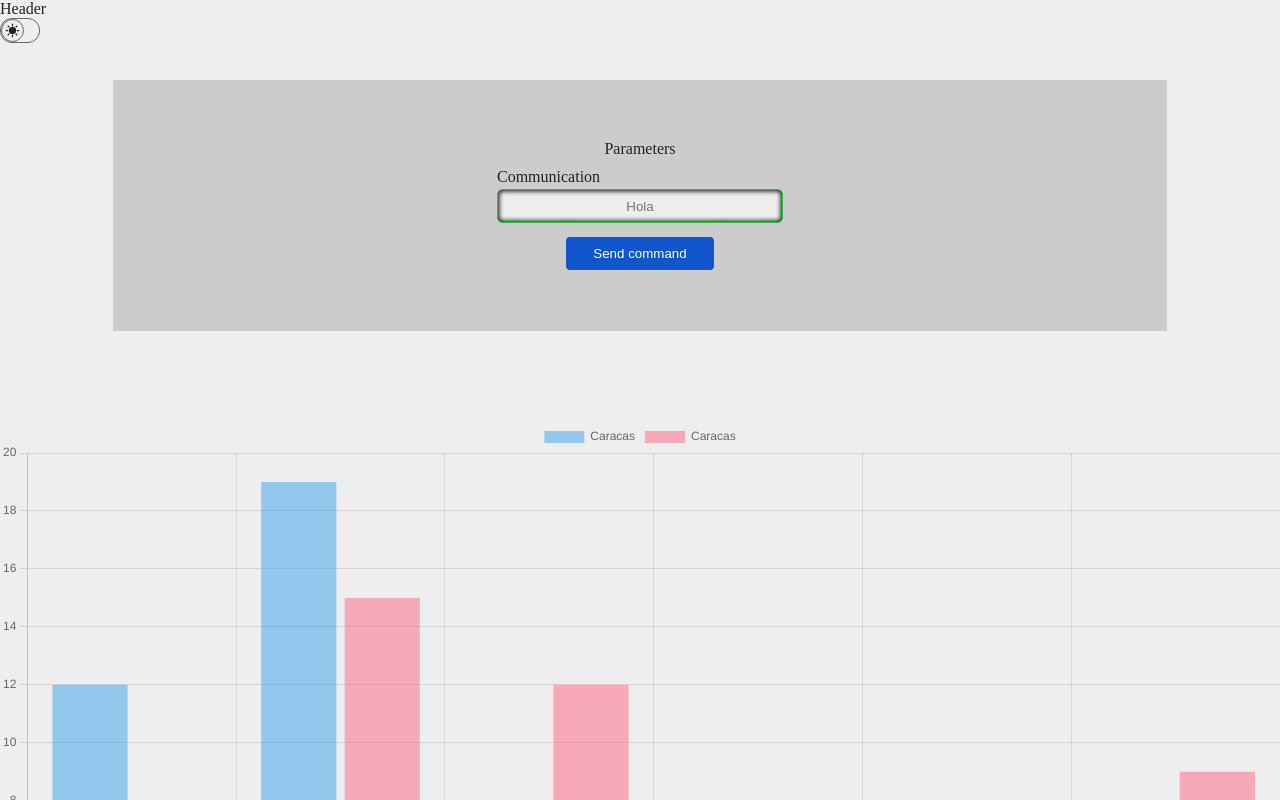
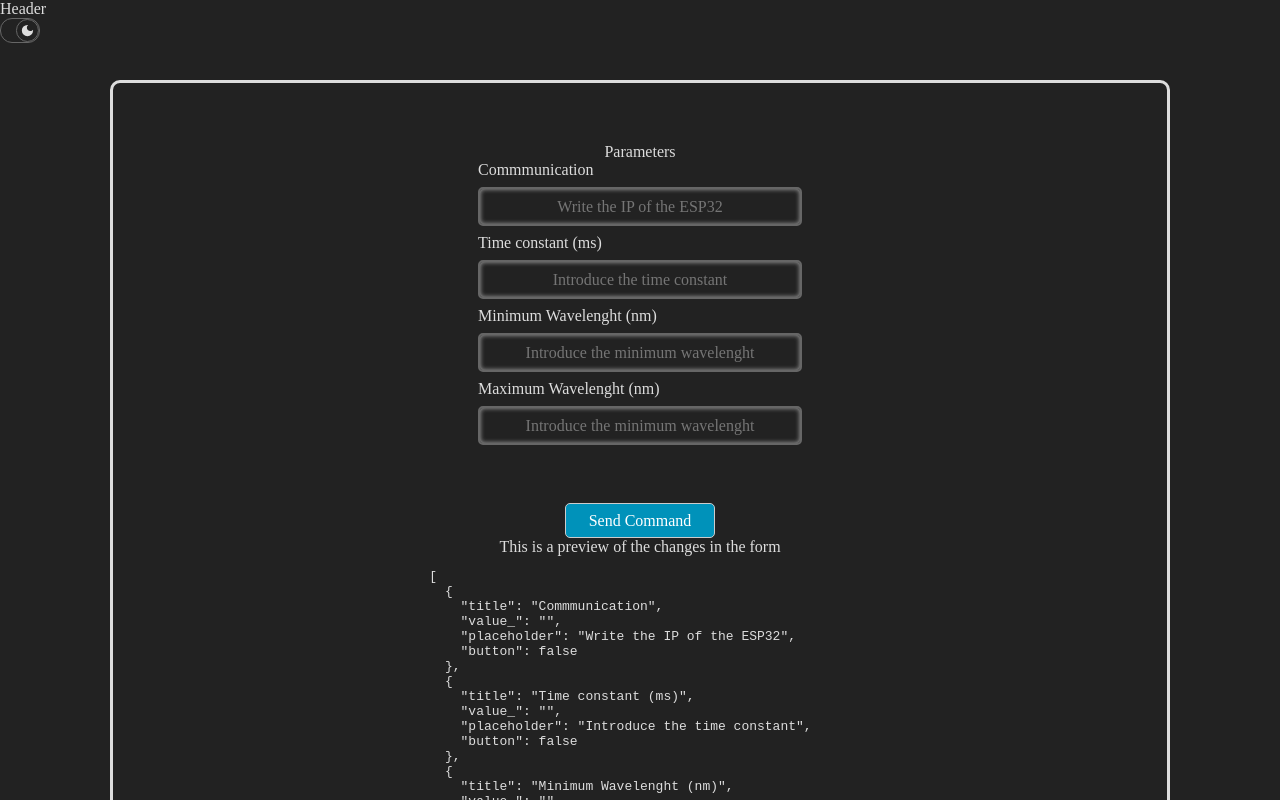
Before and after one commit to mreliflores/automatizationMonocromator, a Nuxt app in the folder frontend/: page / in a window 1280 px wide. Shown: the top 800 px of the page. Built offline with nearby package versions, Linux system fonts and the light colour scheme.

Commit message:
inputs added

```diff
--- a/frontend/app.config.ts
+++ b/frontend/app.config.ts
@@ -3,7 +3,7 @@ export default defineAppConfig({
     theme: {
       dark: true,
       colorsLight: {
-        primaryColor_: '#19CC30',
+        primaryColor_: '#19AA30',
         primaryAccentColor_: '#10DD60',
         secondaryColor_: '#1299FF',
         backgroundColor_: '#EEE',
--- a/frontend/app.vue
+++ b/frontend/app.vue
@@ -14,27 +14,57 @@
   class="all">
     <div
     class="parameters"
+    :style="backgroundColorSwitch"
     >
       <div>
         Parameters
       </div>
 
+
       <div
-      class="entries">
+      class="entries"
+      v-for="entry in entries"
+      >
+
         <div>
-          Communication
+          {{ entry.title }}
         </div>
-        <InputParam
-        :state="ip"
-        type_="text" placeholder_="Hola"/>
+        <div>
+
+          <InputParam
+          :style="entry.button ? {'width': '240px'}:{}"
+          v-model="entry.value_"
+          type_="text" :placeholder_="entry.placeholder"
+          @change="(e:any) => {
+            const input_ = e.target.value
+            entry.value_ = input_
+            console.log('o')
+          }"
+          />
+          <AtomButton
+          :style="{'margin-left': '10px'}"
+          height="35px"
+          width="70px"
+          v-if="entry.button"
+          >
+            Get IP
+          </AtomButton>
+        </div>
       </div>
 
-      <button
-      class="buttonStart"
+      <AtomButton
       @click="handleValidateButtonClick"
+      height="35px"
+      width="150px"
+      :style="{'margin-top':'50px'}"
       >
-        Send command
-      </button>
+        Send Command
+      </AtomButton>
+
+      This is a preview of the changes in the form
+      <pre>{{ JSON.stringify(entries, null, 2) }}
+      </pre>
+
     </div>
 
     <Chart />
@@ -46,13 +76,37 @@
 </template>
 
 <script lang="ts" setup>
-
+import '~/assets/css/main.css'
 
 const isDark = useIsDark().isDark
 const appConfig = useAppConfig().theme
 
-const ip = ref("");
-const tau = ref("");
+const entries = ref([
+  {
+    title: "Commmunication",
+    value_: "",
+    placeholder: 'Write the IP of the ESP32',
+    button: false
+  },
+  {
+    title: "Time constant (ms)",
+    value_: '',
+    placeholder: 'Introduce the time constant',
+    button: false
+  },
+  {
+    title: "Minimum Wavelenght (nm)",
+    value_: '',
+    placeholder: 'Introduce the minimum wavelenght',
+    button: false
+  },
+  {
+    title: "Maximum Wavelenght (nm)",
+    value_: '',
+    placeholder: 'Introduce the minimum wavelenght',
+    button: false
+  },
+])
 var ws: any;
 
 const backgroundColorSwitch = computed(() => {
@@ -72,14 +126,17 @@ function getReadings(){
     ws.send("getReadings");
 }
 
+function getIP(){
+    ws.send("getIP");
+}
+
 function onOpen(event: any) {
     console.log('Connection opened');
     getReadings();
 }
 
 function handleValidateButtonClick() {
-  let gateway = `ws://${ip.value}/ws`;
-  console.log(gateway)
+  let gateway = `ws://${entries.value[0].value_}/ws`;
   ws = new WebSocket(gateway);
   ws.onopen = onOpen;
   ws.onmessage = onMessage;
@@ -143,22 +200,17 @@ footer {
   flex-direction: column;
   align-items: center;
   background-color: #ccc;
+  border-width: 3px;
+  border-style: solid;
+  border-radius: 10px;
   width: 80%;
   padding: 60px 15px;
   margin: 30px 15px;
 }
 
 .entries {
-  margin: 10px 0;
-}
-
-.buttonStart {
-  border-radius: 5px;
-  border: 1px solid #ccc;
-  height: 35px;
-  width: 150px;
-  background-color: #1155cc;
-  color: white;
+  display: flex;
+  flex-direction: column;
 }
 
 @media (max-width: 800px) {
--- /dev/null
+++ b/frontend/assets/css/main.css
@@ -0,0 +1,18 @@
+button {
+	background: none;
+	color: inherit;
+  border: none;
+	padding: 0;
+	font: inherit;
+	cursor: pointer;
+	outline: inherit;
+}
+
+input[type="submit"], input[type="reset"], input[type="text"], input[type="number"] {
+	background: none;
+	color: inherit;
+	padding: 0;
+	font: inherit;
+	cursor: pointer;
+	outline: inherit;
+}
--- a/frontend/components/InputParam.vue
+++ b/frontend/components/InputParam.vue
@@ -1,21 +1,17 @@
 <template>
   <input
   :type="type_"
-  :value="state"
-  @input="$emit('update:modelValue', $event.target.value)"
   :placeholder="placeholder_"
   class="inputGeneral"
-  :style="switchDM">
+  :style="switchDM"
+  @blur="focused"
+  @focus="unfocused"
+  >
 </template>
 
 <script>
 export default {
   name: 'InputParam',
-    data () {
-      return {
-        dati: ""
-      }
-    },
   props: {
     type_: {
       type: String
@@ -32,7 +28,7 @@
     const appConfig = useAppConfig().theme
     return {
         isDark,
-          appConfig
+        appConfig,
     }
   },
   computed: {
@@ -41,9 +37,7 @@
       ? this.appConfig.colorsDark.backgroundColor_
       : this.appConfig.colorsLight.backgroundColor_
 
-        const borderColor = this.isDark
-        ? this.appConfig.colorsDark.primaryColor_
-        : this.appConfig.colorsLight.primaryColor_
+      const borderColor = this.appConfig.colorsLight.borderBoxColor
 
       const textColor = this.isDark
       ? this.appConfig.colorsDark.textPrimaryColor
@@ -58,6 +52,18 @@
       style['border-color'] = borderColor
 
       return style
+    },
+  },
+  methods: {
+    focused(e) {
+      e.target.style.borderColor = "";
+      e.target.style.boxShadow = "";
+    },
+    unfocused(e) {
+      const coloroxShadowFocused = this.isDark ? this.appConfig.colorsDark.primaryColor_: this.appConfig.colorsLight.primaryColor_
+
+      e.target.style.borderColor = this.isDark ? this.appConfig.colorsDark.primaryColor_: this.appConfig.colorsLight.primaryColor_
+      e.target.style.boxShadow = "inset 0 0 5px 1px "+coloroxShadowFocused
     }
   }
 }
@@ -66,16 +72,12 @@
 <style>
 input.inputGeneral {
   border-style: solid;
-  height: 30px;
-  width: 280px;
-  box-shadow: inset 0 0 5px 1px black;
+  border-width: 2px;
+  height: 35px;
+  width: 320px;
+  box-shadow: inset 0 0 5px 0 #AAA;
   border-radius: 5px;
-  border-width: 1px;
   text-align: center;
-  margin: 3px 0;
-}
-
-input.inputGeneral:focus {
-  box-shadow: inset 1px 1px 10px 1px #199930;
+  margin: 8px 0;
 }
 </style>
--- /dev/null
+++ b/frontend/components/atoms/AtomButton.vue
@@ -0,0 +1,41 @@
+<template>
+<button
+:style="switchStyleDarkMode"
+class="buttonStart"
+>
+  <slot />
+</button>
+</template>
+
+<script lang="ts" setup>
+
+var isDark = useIsDark().isDark
+var appConfig = useAppConfig().theme
+var props = defineProps({
+  height: String,
+  width: String
+})
+
+const switchStyleDarkMode = computed(() => {
+  const style: any = {
+  'width': props.width,
+  'height': props.height,
+  }
+
+
+  const backC = isDark.value ? appConfig.colorsDark.primaryColor_:appConfig.colorsLight.primaryColor_
+
+  style['background-color'] = backC
+
+  return style
+})
+
+</script>
+
+<style>
+.buttonStart {
+  border-radius: 5px;
+  border: 1px solid #ccc;
+  color: white;
+}
+</style>
--- a/frontend/composables/useIsDark.ts
+++ b/frontend/composables/useIsDark.ts
@@ -1,7 +1,7 @@
 export const useIsDark = () => {
     const isDark = useState<Boolean>(
         'darkTheme',
-        () => false
+        () => true
     )
 
     const setIsDark = () => {
--- a/frontend/nuxt.config.ts
+++ b/frontend/nuxt.config.ts
@@ -7,15 +7,12 @@ export default defineNuxtConfig({
     { path: '~/components/atoms',
       pathPrefix: false
     },
-    { path: '~/components/molecules',
-      pathPrefix: false
-    },
-    { path: '~/components/organism',
-      pathPrefix: false
-    },
+    //{ path: '~/components/molecules',
+      //pathPrefix: false
+    //},
+    //{ path: '~/components/organism',
+      //pathPrefix: false
+    //},
     '~/components',
   ],
-  modules: [
-    'nuxt-icon'
-  ]
 })
```
Also changed, not shown: frontend/get.ts (added), 1 other file (tests, documents, lock files or other folders). Lines whose indentation alone changed are shown as unchanged.
